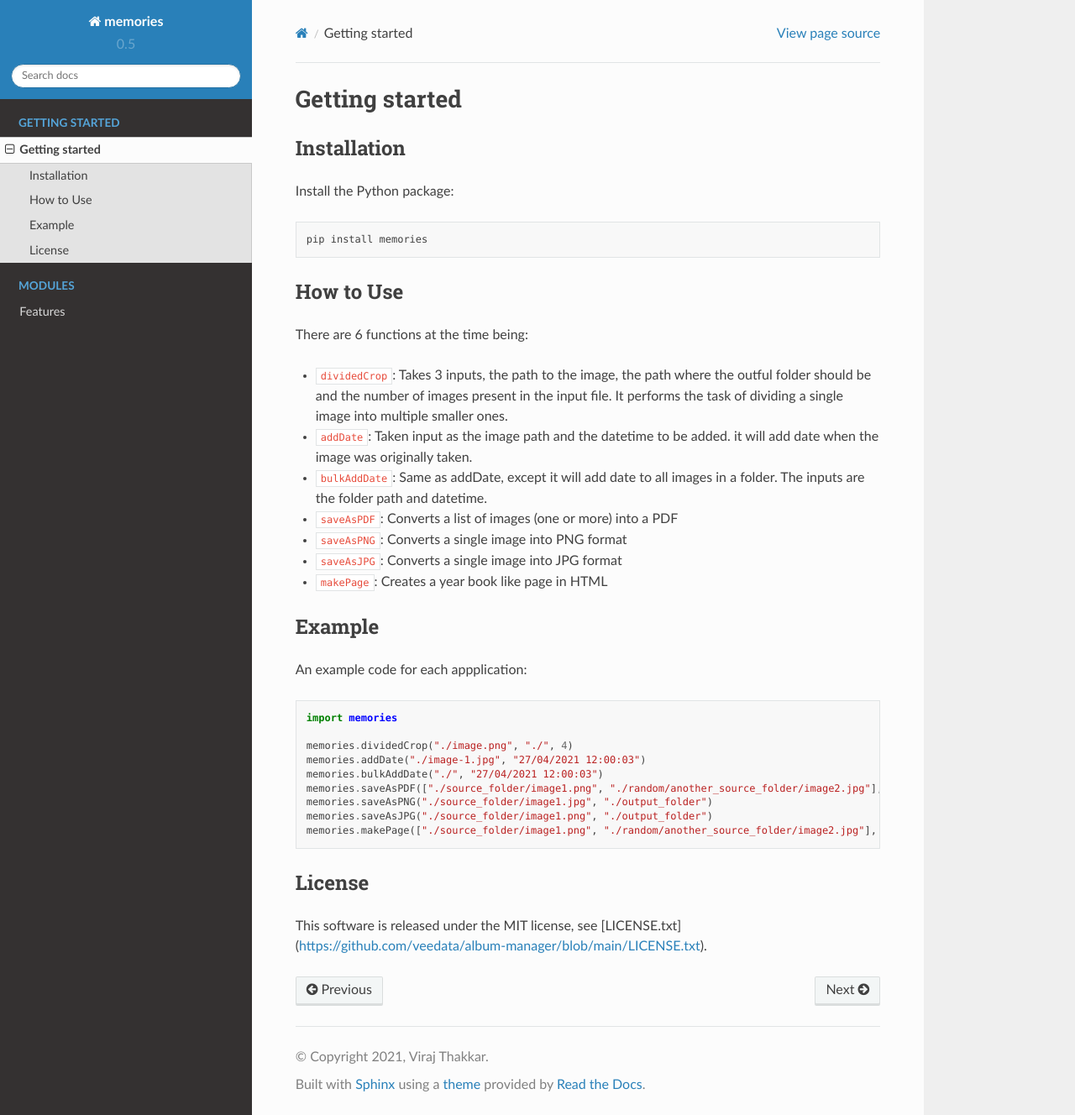
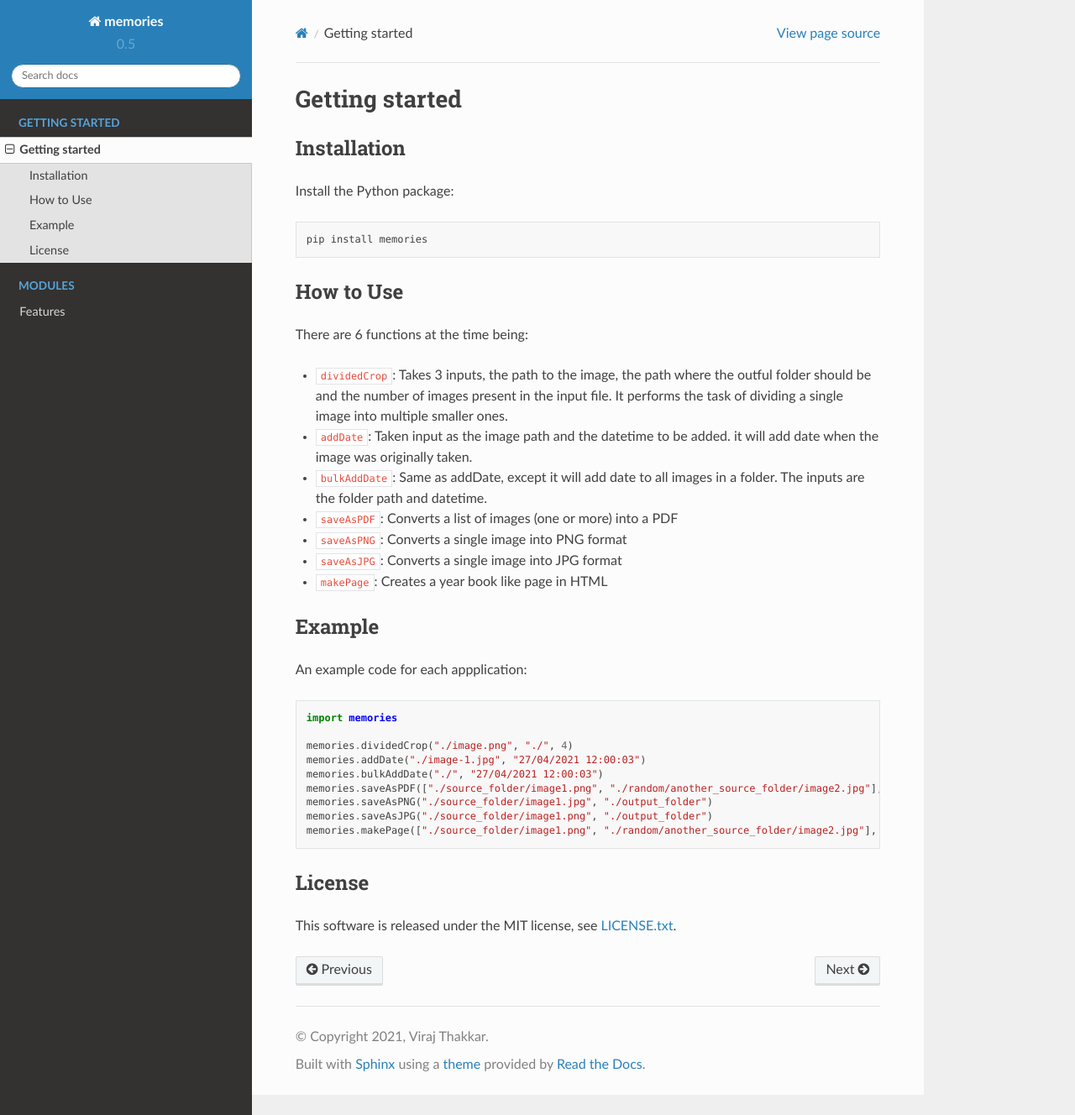
Before and after one commit to veedata/memories, a Sphinx documentation site: the page built from docs/pages/getting-started.rst, in a window 1280 px wide and 1328 px high. Shown: the whole window at 84% size. Built offline with Sphinx 7.4.7 and the Read the Docs theme 2.0.0, drawn with Linux system fonts in a browser that asks for light colours.

Commit message:
Updated documentation

```diff
--- a/docs/pages/getting-started.rst
+++ b/docs/pages/getting-started.rst
@@ -42,4 +42,4 @@ An example code for each appplication::
 
 License
 -------
-This software is released under the MIT license, see [LICENSE.txt](https://github.com/veedata/album-manager/blob/main/LICENSE.txt).
+This software is released under the MIT license, see `LICENSE.txt <https://github.com/veedata/album-manager/blob/main/LICENSE.txt>`_.
```
Also changed, not shown: docs/pages/features.rst (+16 -8 lines).
